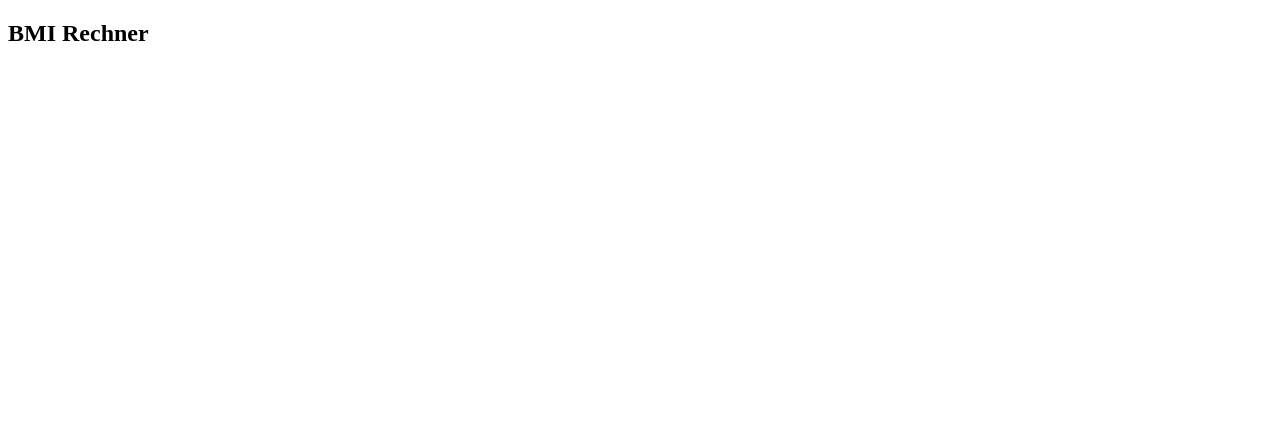
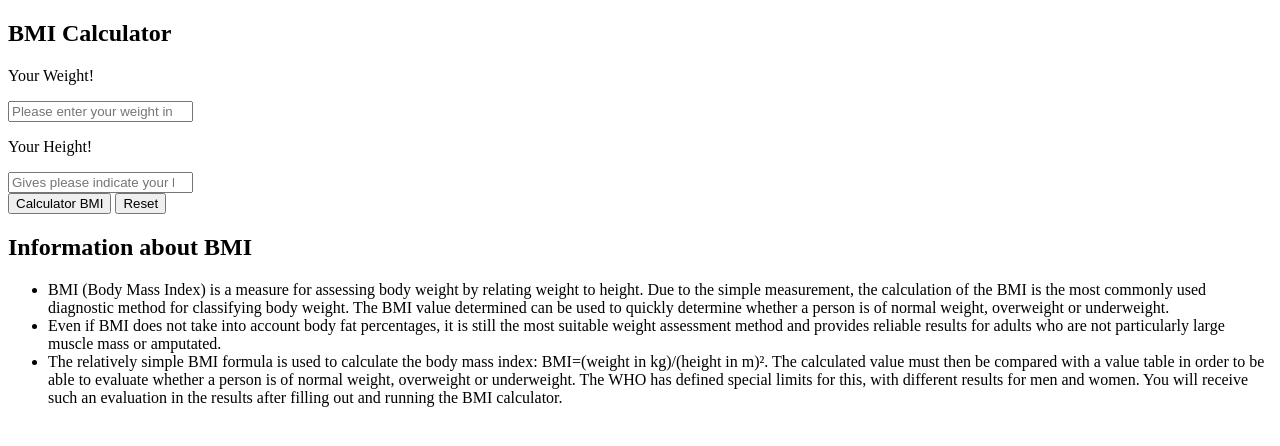
Before and after one commit to sbrycbc/BMI-calculator, a plain HTML site: page index.html in a window 1280 px wide. Drawn offline with Linux system fonts and the light colour scheme.

Commit message:
add calculator und information section...

```diff
--- a/index.html
+++ b/index.html
@@ -5,12 +5,49 @@
     <meta http-equiv="X-UA-Compatible" content="IE=edge">
     <meta name="viewport" content="width=device-width, initial-scale=1.0">
     <link rel="stylesheet" href="style.css">
-    <title>BMI</title>
+    <title>BMI Calculator</title>
 </head>
 <body>
 
-    <section>
-        <h1>BMI Rechner</h1>
+    <section class="calculator">
+        <h1>BMI Calculator</h1>
+
+        <p class="para">Your Weight!</p>
+        <input
+            id="weight"
+            type="number"
+            placeholder="Please enter your weight in kg."
+            value=""
+            />
+        <p class="para">Your Height!</p>
+        <input
+            id="height"
+            type="number"
+            placeholder="Gives please indicate your height in meters."
+            value=""
+            />
+
+        <div class="resetandrechner">
+            <button class="btn" onclick="calcBMI()">Calculator BMI</button>
+            <button class="btn-reset" onclick="resetBMI()">Reset</button>
+        </div>
+
+        <p id="BMI" class="showBMI hidden"></p>
+        <p class="counsel hidden"></p>
+    </section>
+
+    <section class="information">
+    <h2>Information about BMI</h2>
+    <ul>
+        <li>BMI (Body Mass Index) is a measure for assessing body weight by relating weight to height. Due to the simple measurement, the calculation of the BMI is the most commonly used diagnostic method for classifying body weight. The BMI value determined can be used to quickly determine whether a person is of normal weight, overweight or underweight.
+        </li>
+
+        <li>Even if BMI does not take into account body fat percentages, it is still the most suitable weight assessment method and provides reliable results for adults who are not particularly large muscle mass or amputated.
+        </li>
+
+        <li>The relatively simple BMI formula is used to calculate the body mass index: BMI=(weight in kg)/(height in m)². The calculated value must then be compared with a value table in order to be able to evaluate whether a person is of normal weight, overweight or underweight. The WHO has defined special limits for this, with different results for men and women. You will receive such an evaluation in the results after filling out and running the BMI calculator.
+        </li>
+    </ul>
     </section>
 
 
```
